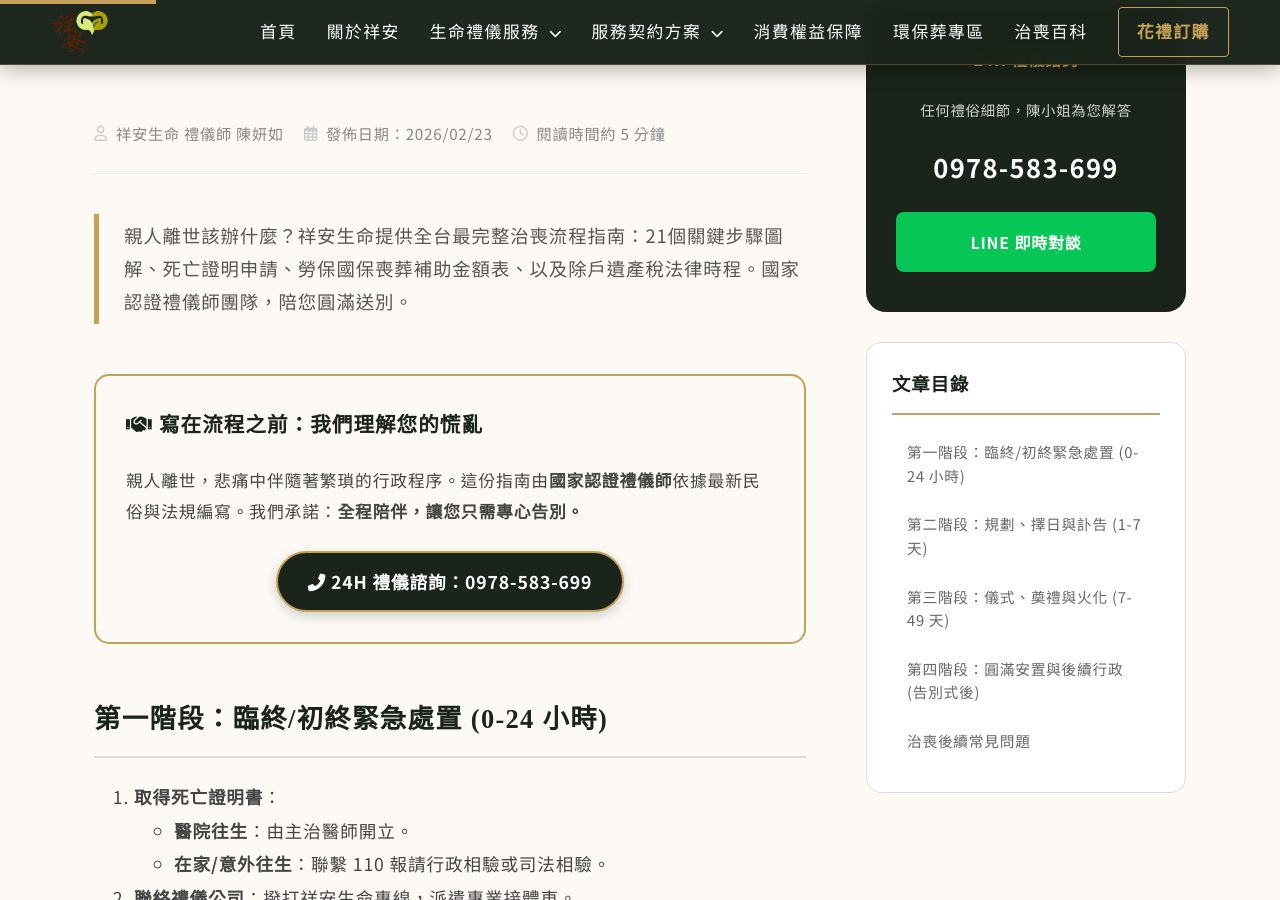
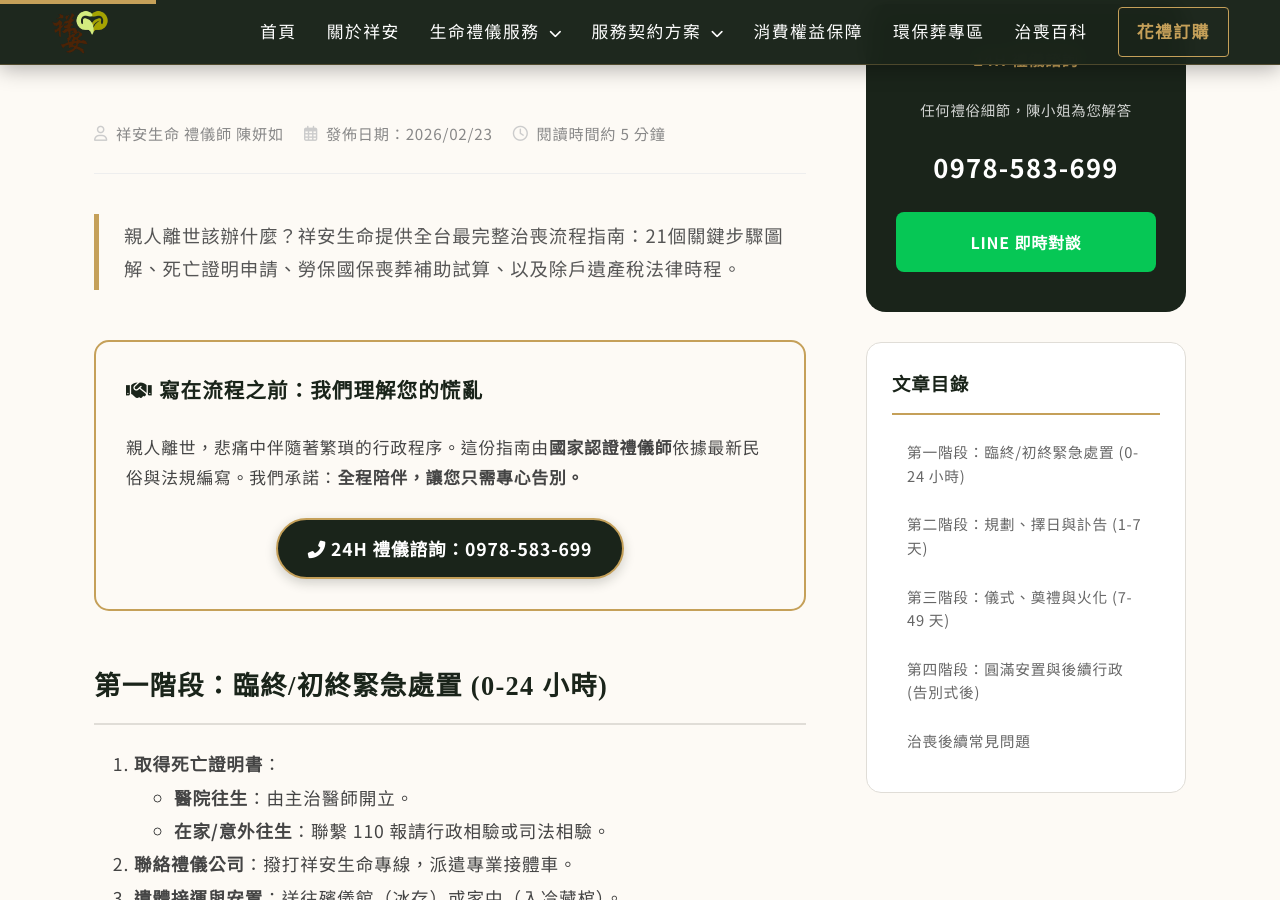
Before and after one commit to Shiangan/Shiangan, a Jekyll site: the page built from _posts/2026-02-23-article-zhisang-flow-2026.md, in a window 1280 px wide and 900 px high, scrolled down 579 px. Built offline with Jekyll 4.4.1, drawn with Linux system fonts in a browser that asks for light colours; some web fonts are replaced; some of the changed lines change nothing that is shown.

Commit message:
Update 2026-02-23-article-zhisang-flow-2026.md

```diff
--- a/_posts/2026-02-23-article-zhisang-flow-2026.md
+++ b/_posts/2026-02-23-article-zhisang-flow-2026.md
@@ -1,22 +1,23 @@
 ---
 layout: post
 title: "【2026權威指南】親人過世後 21 步治喪流程圖解：臨終處理、訃聞撰寫、喪葬補助與法律程序全攻略"
-description: "親人離世該辦什麼？祥安生命提供全台最完整治喪流程指南：21個關鍵步驟圖解、死亡證明申請、勞保國保喪葬補助金額表、以及除戶遺產稅法律時程。國家認證禮儀師團隊，陪您圓滿送別。"
+description: "親人離世該辦什麼？祥安生命提供全台最完整治喪流程指南：21個關鍵步驟圖解、死亡證明申請、勞保國保喪葬補助試算、以及除戶遺產稅法律時程。"
 date: 2026-02-23 09:00:00 +0800
 category: "治喪百科"
 tags: ["治喪流程", "臨終處理", "喪葬補助", "告別式規劃", "殯葬法規"]
-image: "/images/blog/hero-zhisang-flow.jpg"
+image: "/images/hero-zhisang-flow.jpg"
 has_faq: true
 faqs:
   - question: "親人剛過世，第一步最重要的事是什麼？"
-    answer: "請保持冷靜，並優先撥打祥安生命 24H 緊急專線 0978-583-699。專業禮儀師會立刻線上指導您處理接體、取得死亡證明書等事項。若在醫院往生，請通知護理站；若在家中往生且非病故，請務必先聯繫轄區派出所報請相驗，切勿自行移動遺體或更衣。"
+    answer: "請保持冷靜，並優先撥打祥安生命 24H 緊急專線 0978-583-699。專業禮儀師會立刻指導處理接體、取得死亡證明書等事項。若在家中往生且非病故，請務必先聯繫轄區派出所報請相驗。"
   - question: "喪葬補助金有哪些可以領？大約多少錢？"
-    answer: "主要補助有：1.勞保喪葬津貼（平均投保薪資5個月）、2.國保喪葬給付（定額98,805元，隨基本工資調整）、3.農保（15個月，約15萬3千元）、4.榮民補助。申請期限為5年內，祥安可免費協助代算並提供文件清單。"
+    answer: "主要補助有：1.勞保本人死亡給付(5個月)或家屬死亡津貼(3個月)、2.國保喪葬給付(定額98,805元)、3.農保(15個月)。申請期限為5年內，祥安可協助代算最優請領方案。"
   - question: "死亡證明書需要申請幾份才夠？"
-    answer: "建議至少申請 10-15 份正本。用途包含：殯儀館冰存登記、火化許可證申請、納骨塔入塔、戶政除戶登記、勞國農保補助申領、商業保險理賠、銀行存款繼承、不動產過戶等。"
+    answer: "建議申請 10-15 份正本。用途包含：冰存、火化、晉塔、戶政除戶、勞國農保補助、商保理賠、銀行存款繼承、不動產過戶等。"
   - question: "訃聞的「稱謂」與「排行」怎麼寫才正確？"
-    answer: "訃聞排行需區分男、女，並包含孝婿。若對傳統「內外孫」、「曾孫」的稱謂與顏色（白、黃、紅）有疑慮，祥安禮儀師會提供專業範本並由文案師親自對稿，確保不失禮節。"
+    answer: "排行需區分男、女並包含孝婿。若對傳統稱謂或顏色（白、黃、紅）有疑慮，祥安禮儀師會提供專業範本並由文案師對稿，確保不失禮節。"
 ---
+
 
 <div style="background: #fdfaf5; border: 2px solid var(--sa-gold); padding: 30px; border-radius: 15px; margin-bottom: 40px;">
     <h3 style="margin-top: 0; color: var(--sa-green); font-family: 'Noto Serif TC', serif;"><i class="fas fa-handshake"></i> 寫在流程之前：我們理解您的慌亂</h3>
```
